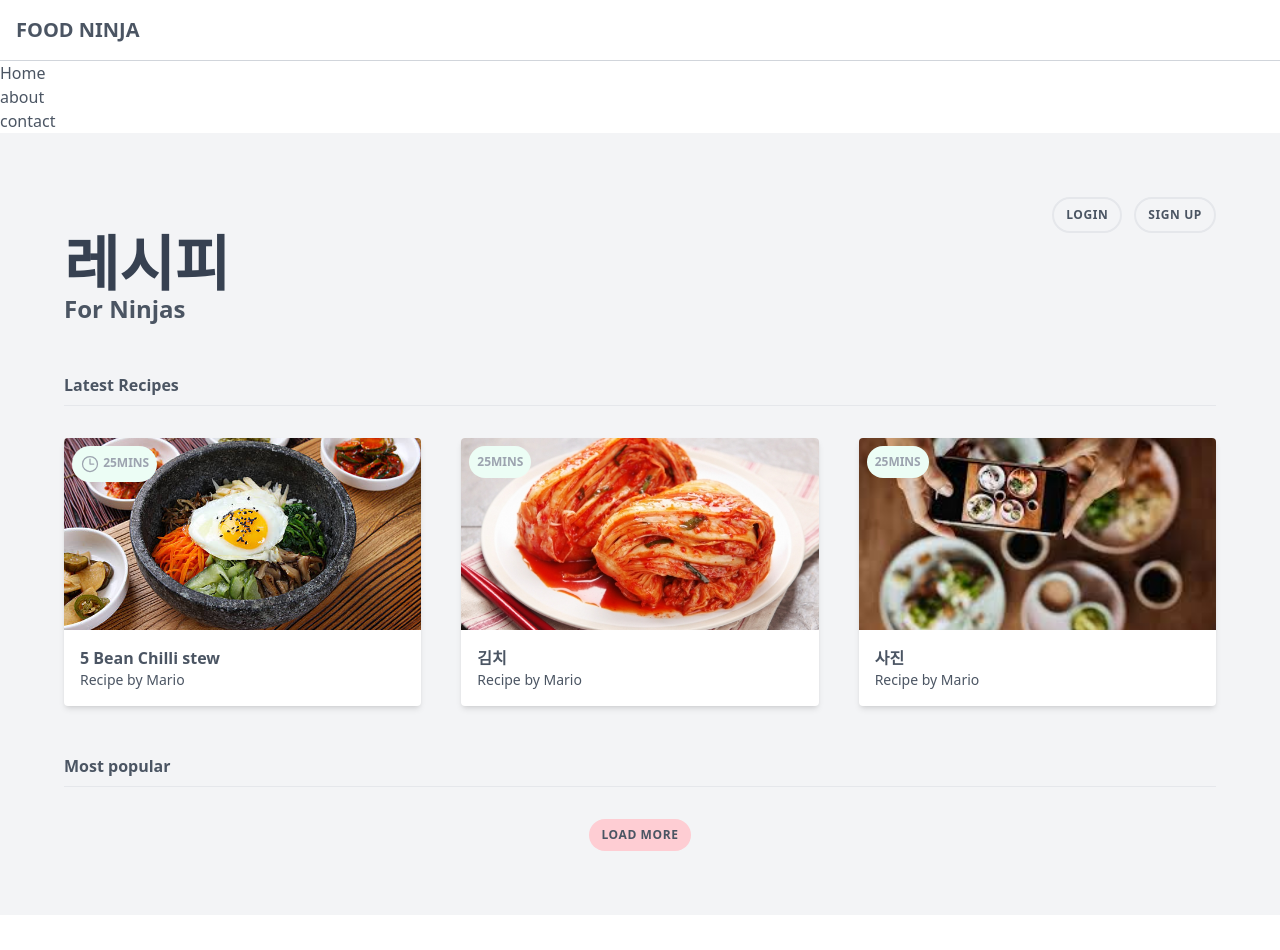
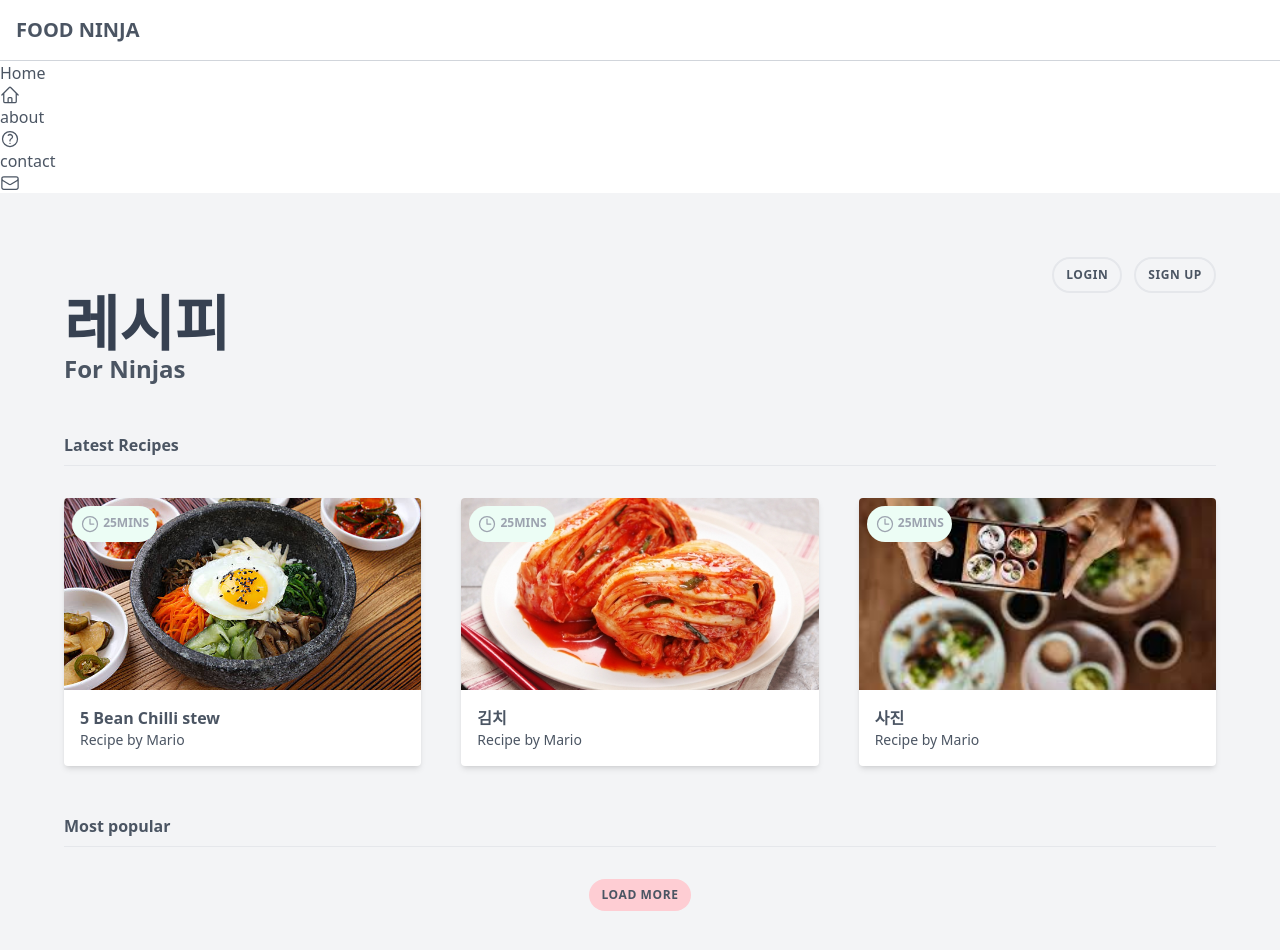
Before and after one commit to Nifskor/tailwind-css-study, a website: page public/index.html in a window 1280 px wide. Before the commit the page ends 915 px from the top, so only its background shows below. Drawn offline with nearby package versions, Linux system fonts and the light colour scheme; a web font is replaced by a local one.

Commit message:
lesson 14 Icone + @

```diff
--- a/public/index.html
+++ b/public/index.html
@@ -23,16 +23,25 @@
 
                     <a href="#">
                         <span>Home</span>
+                        <svg class="w-5" data-slot="icon" fill="none" stroke-width="1.5" stroke="currentColor" viewBox="0 0 24 24" xmlns="http://www.w3.org/2000/svg" aria-hidden="true">
+                            <path stroke-linecap="round" stroke-linejoin="round" d="m2.25 12 8.954-8.955c.44-.439 1.152-.439 1.591 0L21.75 12M4.5 9.75v10.125c0 .621.504 1.125 1.125 1.125H9.75v-4.875c0-.621.504-1.125 1.125-1.125h2.25c.621 0 1.125.504 1.125 1.125V21h4.125c.621 0 1.125-.504 1.125-1.125V9.75M8.25 21h8.25"></path>
+                          </svg>
                     </a>
                 </li>
                   <li>
                     <a href="#">
                         <span>about</span>
+                        <svg class="w-5" data-slot="icon" fill="none" stroke-width="1.5" stroke="currentColor" viewBox="0 0 24 24" xmlns="http://www.w3.org/2000/svg" aria-hidden="true">
+                            <path stroke-linecap="round" stroke-linejoin="round" d="M9.879 7.519c1.171-1.025 3.071-1.025 4.242 0 1.172 1.025 1.172 2.687 0 3.712-.203.179-.43.326-.67.442-.745.361-1.45.999-1.45 1.827v.75M21 12a9 9 0 1 1-18 0 9 9 0 0 1 18 0Zm-9 5.25h.008v.008H12v-.008Z"></path>
+                          </svg>
                     </a>
                 </li>
                   <li>
                     <a href="#">
                         <span>contact</span>
+                        <svg class="w-5" data-slot="icon" fill="none" stroke-width="1.5" stroke="currentColor" viewBox="0 0 24 24" xmlns="http://www.w3.org/2000/svg" aria-hidden="true">
+                            <path stroke-linecap="round" stroke-linejoin="round" d="M21.75 6.75v10.5a2.25 2.25 0 0 1-2.25 2.25h-15a2.25 2.25 0 0 1-2.25-2.25V6.75m19.5 0A2.25 2.25 0 0 0 19.5 4.5h-15a2.25 2.25 0 0 0-2.25 2.25m19.5 0v.243a2.25 2.25 0 0 1-1.07 1.916l-7.5 4.615a2.25 2.25 0 0 1-2.36 0L3.32 8.91a2.25 2.25 0 0 1-1.07-1.916V6.75"></path>
+                          </svg>
                     </a>
                 </li>
             </ul>
@@ -76,6 +85,9 @@
                 <span class="block gray-500 text-sm">Recipe by Mario</span>
                 </div>
                 <div class="badge">
+                    <svg class="w-5 inline-block" data-slot="icon" fill="none" stroke-width="1.5" stroke="currentColor" viewBox="0 0 24 24" xmlns="http://www.w3.org/2000/svg" aria-hidden="true">
+                        <path stroke-linecap="round" stroke-linejoin="round" d="M12 6v6h4.5m4.5 0a9 9 0 1 1-18 0 9 9 0 0 1 18 0Z"></path>
+                      </svg>
                     <span>25mins </span>
                 </div>
             </div>
@@ -88,6 +100,9 @@
             <span class="block gray-500 text-sm">Recipe by Mario</span>
             </div>
             <div class="badge">
+                <svg class="w-5 inline-block" data-slot="icon" fill="none" stroke-width="1.5" stroke="currentColor" viewBox="0 0 24 24" xmlns="http://www.w3.org/2000/svg" aria-hidden="true">
+                    <path stroke-linecap="round" stroke-linejoin="round" d="M12 6v6h4.5m4.5 0a9 9 0 1 1-18 0 9 9 0 0 1 18 0Z"></path>
+                  </svg>
                 <span>25mins </span>
             </div>
         </div>
```
